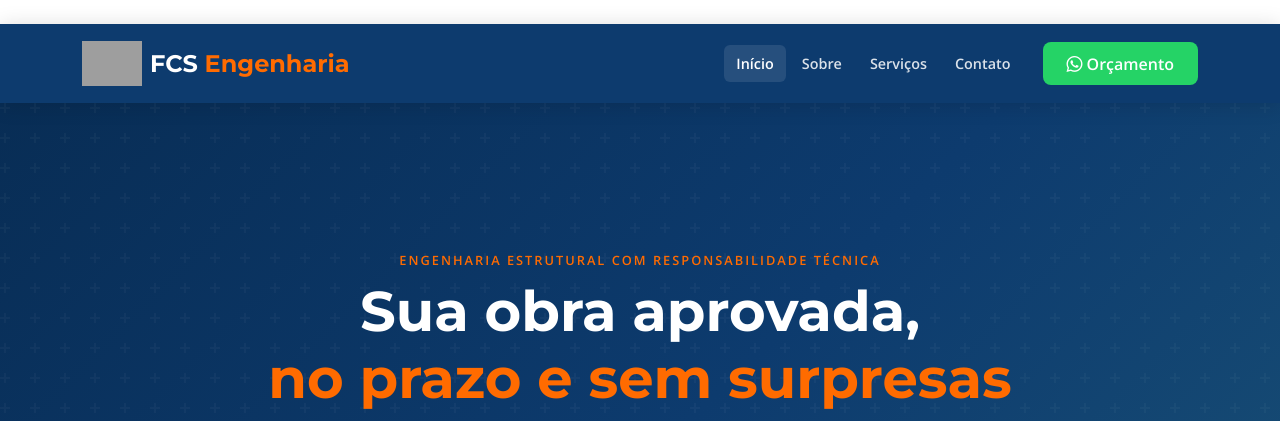
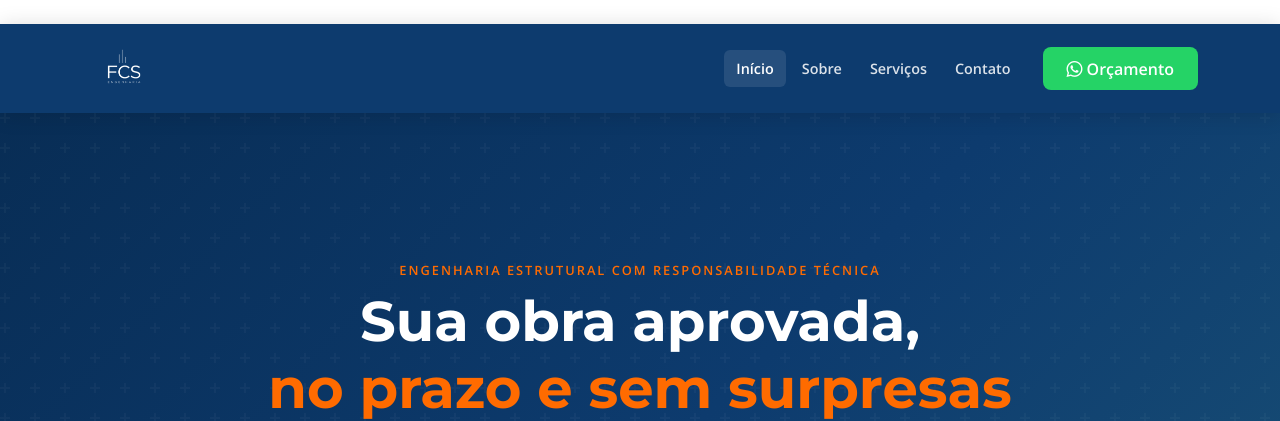
Before and after one commit to djviniminas2017-code/site, a Flask app: page / in a window 1280 px wide. Shown: the top 421 px of the page. Run offline with Flask 3, Linux system fonts and the light colour scheme; grey boxes are pictures that could not be loaded.

Commit message:
Adiciona logo real da FCS Engenharia ao site
- Gera logo.png (branca/transparente) para navbar azul escura
- Redesenha favicons e icones PWA com simbolo de barras estruturais
  correspondente ao logo real (azul #0D3B6E + laranja #FF6B00)
- Atualiza navbar: exibe so a logo (sem texto duplicado), height=55,
  fallback texto se imagem falhar ao carregar

Co-Authored-By: Claude Sonnet 4.6 <noreply@anthropic.com>

```diff
--- a/fcs-engenharia/templates/base.html
+++ b/fcs-engenharia/templates/base.html
@@ -44,9 +44,10 @@
 <!-- Navbar -->
 <nav class="navbar navbar-expand-lg navbar-dark sticky-top" id="navbar">
     <div class="container">
-        <a class="navbar-brand d-flex align-items-center gap-2" href="/">
-            <img src="{{ url_for('static', filename='images/logo.png') }}" alt="FCS Engenharia" height="45" onerror="this.style.display='none'">
-            <span class="fw-bold fs-4">FCS <span class="text-accent">Engenharia</span></span>
+        <a class="navbar-brand d-flex align-items-center" href="/">
+            <img src="{{ url_for('static', filename='images/logo.png') }}" alt="FCS Engenharia" height="55"
+                 onerror="this.style.display='none'; this.nextElementSibling.style.display='flex';">
+            <span class="fw-bold fs-4 d-none align-items-center gap-1">FCS <span class="text-accent">Engenharia</span></span>
         </a>
         <button class="navbar-toggler" type="button" data-bs-toggle="collapse" data-bs-target="#navMenu" aria-controls="navMenu" aria-expanded="false" aria-label="Abrir menu">
             <span class="navbar-toggler-icon"></span>
```
Also changed, not shown: fcs-engenharia/static/images/Logo.png (added), fcs-engenharia/static/images/Logo.png.jpeg (deleted), fcs-engenharia/static/images/android-chrome-192x192.png, fcs-engenharia/static/images/android-chrome-512x512.png, fcs-engenharia/static/images/apple-touch-icon.png, fcs-engenharia/static/images/favicon-16x16.png, fcs-engenharia/static/images/favicon-32x32.png, fcs-engenharia/static/images/favicon-96x96.png, fcs-engenharia/static/images/favicon.ico.
